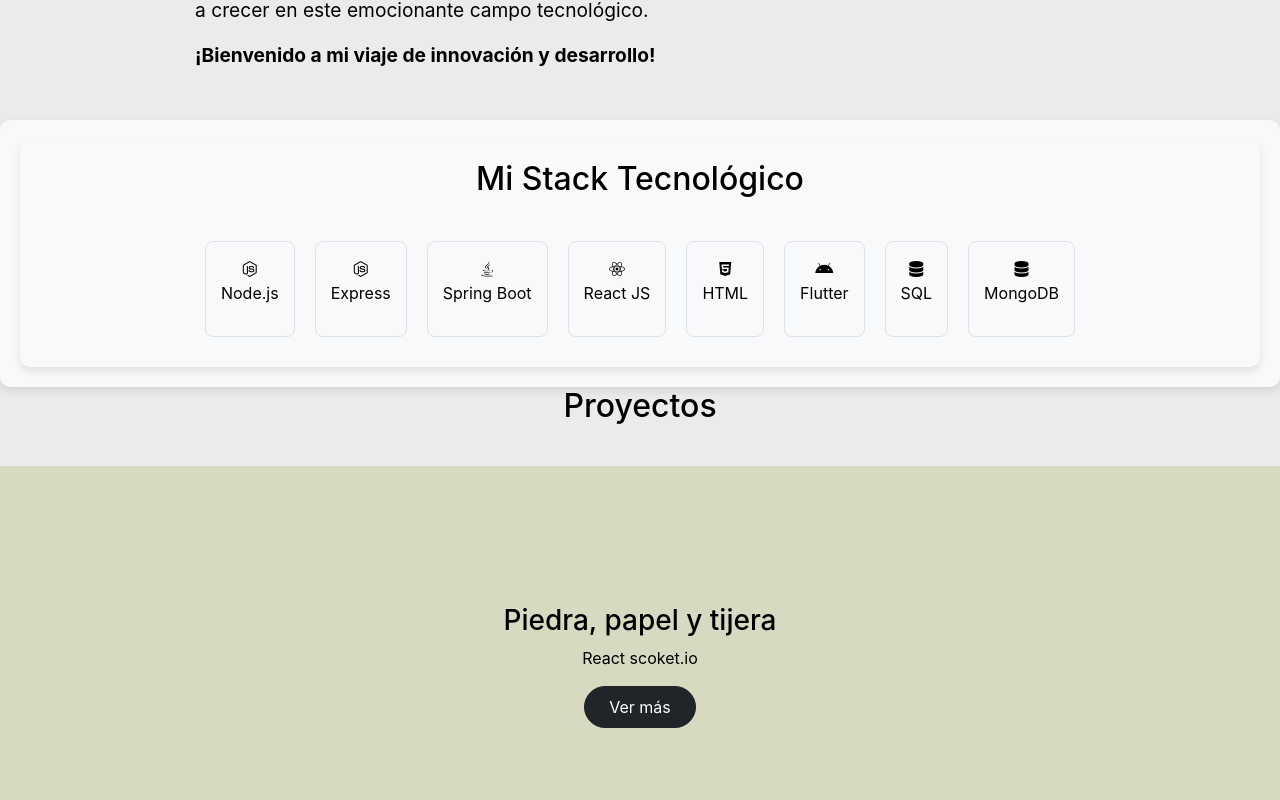
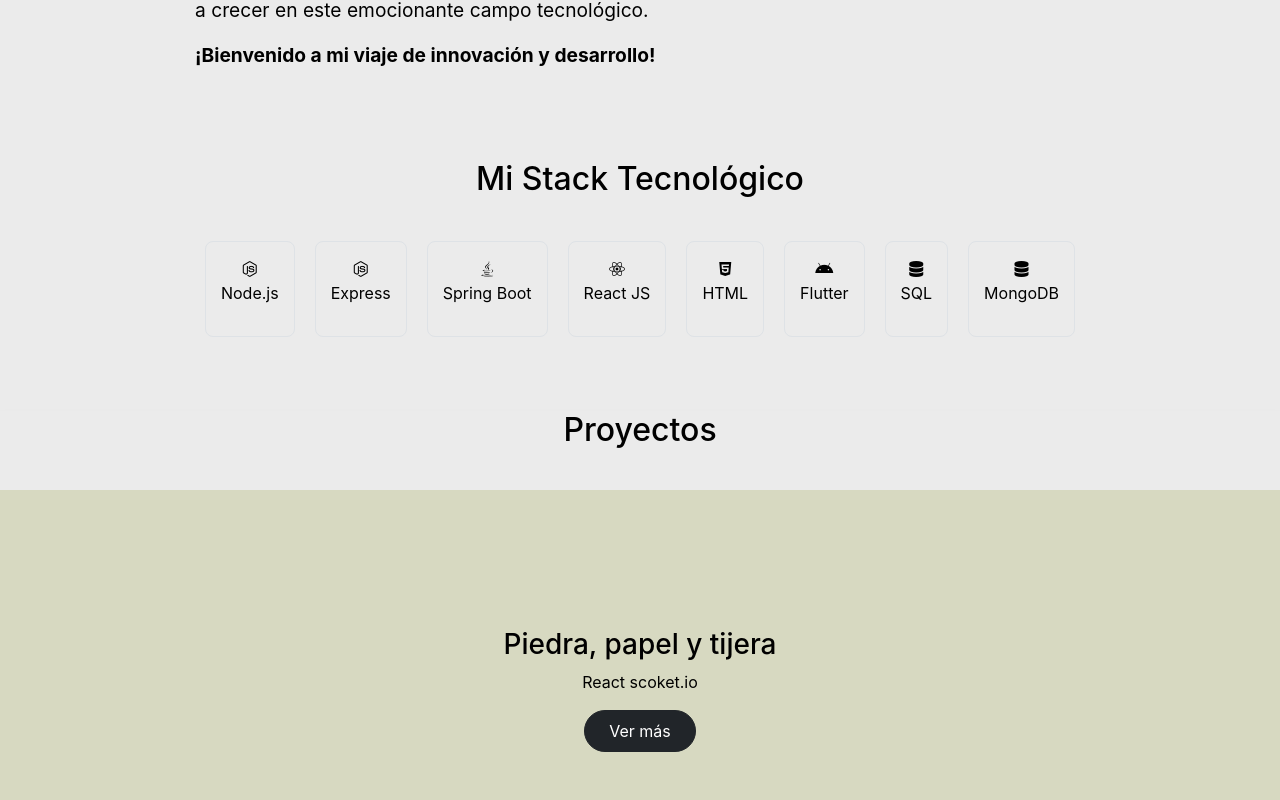
Before and after one commit to abaduna/portafolio-pagina, a React (Create React App) app: page / in a window 1280 px wide. Shown: the part 1060-1860 px from the top of the page. Built offline with nearby package versions, Linux system fonts and the light colour scheme.

Commit message:
box showot

```diff
--- a/src/App.css
+++ b/src/App.css
@@ -22,10 +22,12 @@ margin: 0 auto;
 font-size: larger;
 }
 .portafolio{
+
   text-align: center;
   display: flex;
   flex-direction: column;
   align-items: center;
+  box-shadow: 0 4px 6px rgba(0, 0, 0, 0.1);
 }
 .portafolioPrimario{
   justify-content: center;
@@ -76,9 +78,10 @@ font-size: larger;
 }
 .btn-menu{
   outline: none!;
-  border: 1px solid rgba(205, 99, 12, 0.857);
+  border: 1px solid rgba(68, 68, 68, 0.857);
   position: fixed;
-  background-color: rgba(205, 99, 12, 0.711);
+  background-color: rgba(0, 0, 0, 0.711);
+  color: white;
   border-radius: 25px;
   padding: 15px;
   bottom: 20px;
--- a/src/App.jsx
+++ b/src/App.jsx
@@ -100,6 +100,7 @@ function App() {
       <div className="stack-container">
         <Stack/>
       </div>
+      <br/>
       <div className="portafolio"  id="porfolio">
         <motion.h2
         initial={{opacity:0,y:100}}
--- a/src/componets/Stack.css
+++ b/src/componets/Stack.css
@@ -1,8 +1,8 @@
 .stack-container {
   padding: 20px;
-  background-color: #f8f9fa; /* Light background for contrast */
-  border-radius: 10px; /* Rounded corners */
-  box-shadow: 0 4px 8px rgba(0, 0, 0, 0.1); /* Subtle shadow */
+
+
+
 }
 
 .stack-item {
```
